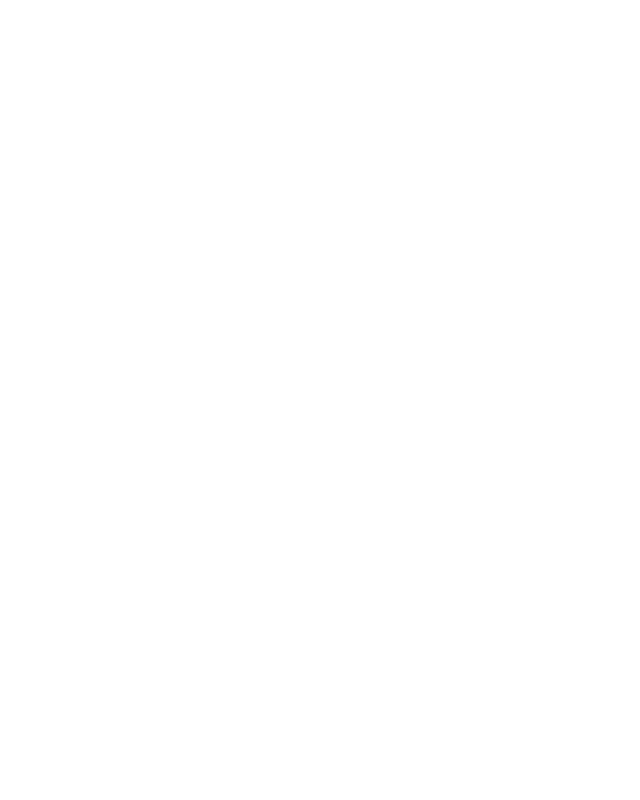
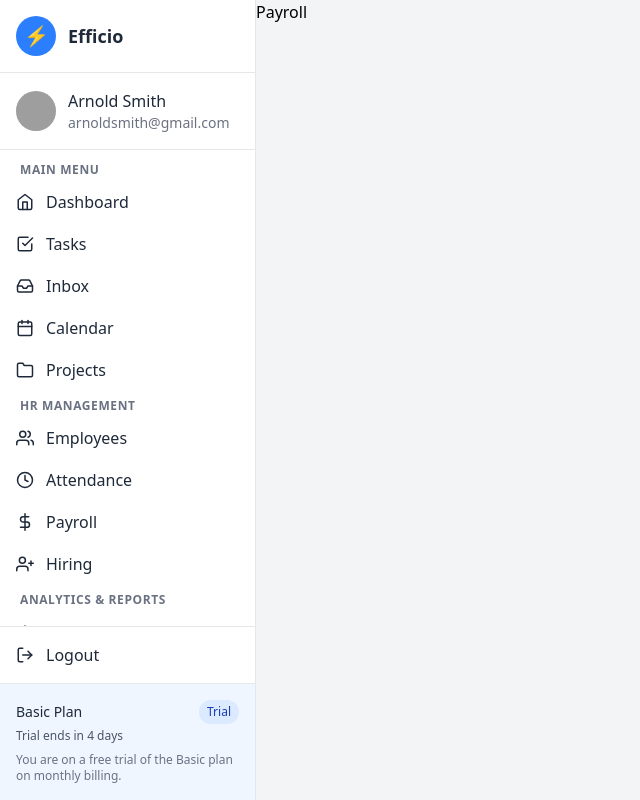
Before and after one commit to Himanshu-coder007/HR-Dashboard-UI, a React (Vite) app: page /payroll in a window 1280 px wide. Before the commit this address had no page. Shown: the whole page, without its empty margins (0-640 px from the left). Built offline with nearby package versions, Linux system fonts and the light colour scheme; grey boxes are pictures that could not be loaded.

Commit message:
some minor changes

```diff
--- a/src/App.jsx
+++ b/src/App.jsx
@@ -7,6 +7,7 @@
 import Employees from './pages/Employees';
 import Attendance from './pages/Attendance';
 import Project from './pages/Project';
+import Payroll from './pages/Payroll';
 
 function App() {
   return (
@@ -20,6 +21,7 @@
           <Route path="employees" element={<Employees />} />
           <Route path="attendance" element={<Attendance />} />
           <Route path="projects" element={<Project />} />
+          <Route path="payroll" element={<Payroll />} />
         </Route>
       </Routes>
     </Router>
--- a/src/components/Sidebar.jsx
+++ b/src/components/Sidebar.jsx
@@ -126,10 +126,13 @@
               </Link>
             </li>
             <li>
-              <button className="flex items-center w-full p-2 rounded-lg hover:bg-gray-100 transition-colors">
+              <Link
+                to="/payroll"
+                className="flex items-center w-full p-2 rounded-lg hover:bg-gray-100 transition-colors"
+              >
                 <FiDollarSign className="text-lg" />
                 <span className="ml-3">Payroll</span>
-              </button>
+              </Link>
             </li>
             <li>
               <button className="flex items-center w-full p-2 rounded-lg hover:bg-gray-100 transition-colors">
--- /dev/null
+++ b/src/pages/Payroll.jsx
@@ -0,0 +1,9 @@
+import React from 'react'
+
+const Payroll = () => {
+  return (
+    <div>Payroll</div>
+  )
+}
+
+export default Payroll
```
